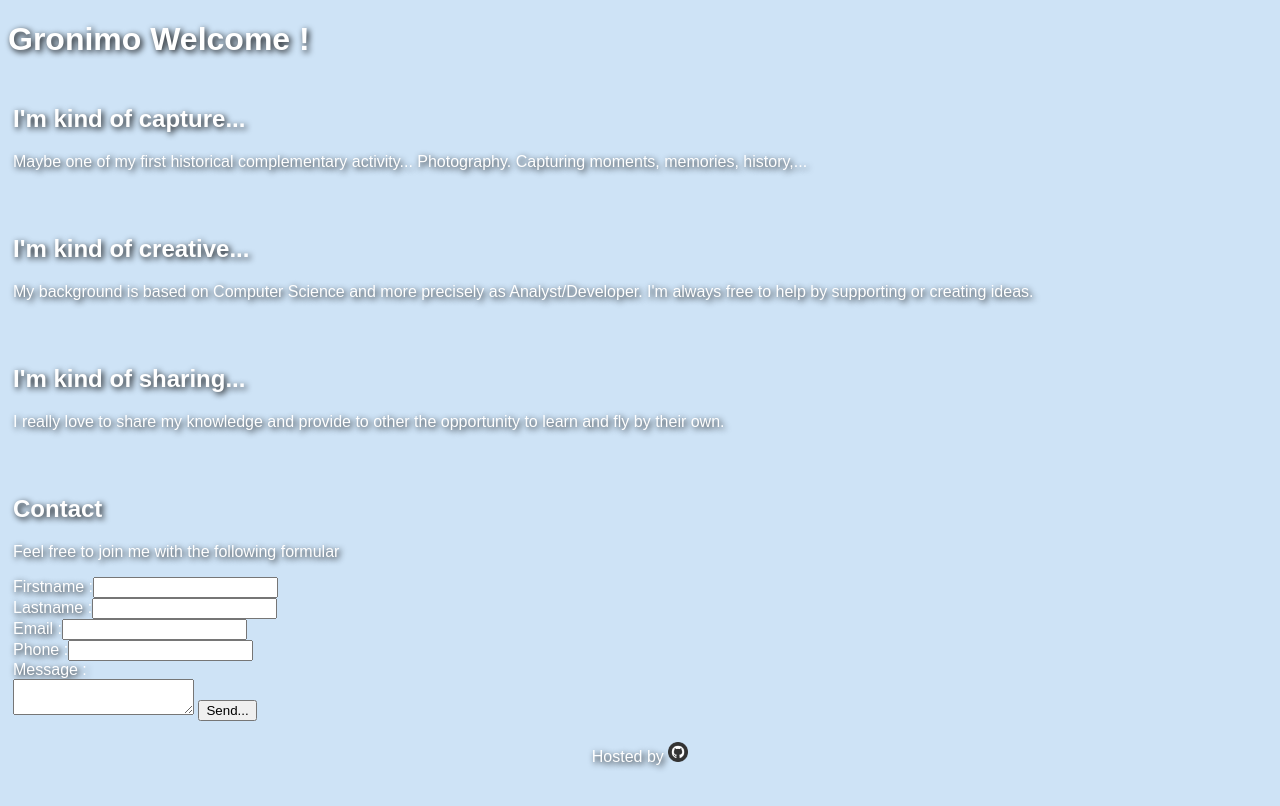
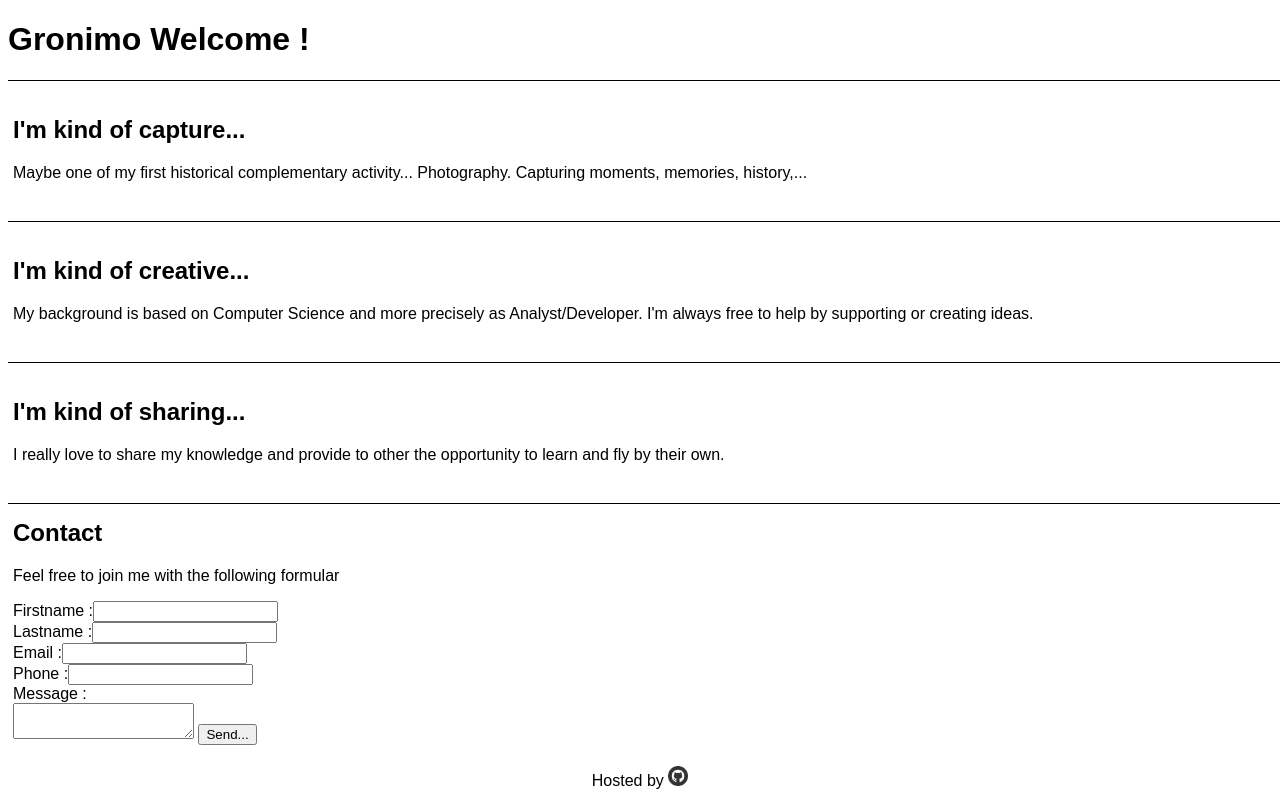
Before and after one commit to jvervier/jvervier.github.io, a plain HTML site: page index.html in a window 1280 px wide. Drawn offline with Linux system fonts and the light colour scheme.

Commit message:
simplify the look

```diff
--- a/index.html
+++ b/index.html
@@ -17,8 +17,8 @@
 	<li class="titleSection">
 		<h2 class="animated"><span class="animated"><img src="img/arrow_title.png" /></span>I'm kind of sharing...</h2>
 		<p>I really love to share my knowledge and provide to other the opportunity to learn and fly by their own.</p>
-	</li class="titleSection">
-	<li>
+	</li>
+	<li id="contact">
 		<h2>Contact</h2>
 		<p>Feel free to join me with the following formular</p>
 		<form>
--- a/style.css
+++ b/style.css
@@ -1,8 +1,5 @@
 body {
 	font-family: "arial", Serif;
-	background-color: #CEE3F6;
-	color: white;
-	text-shadow: 2px 2px 6px #000000;
 }
 
 ul {
@@ -13,10 +10,11 @@ ul {
 
 li {
 	float:left;
-	min-height: 120px;
+	min-height: 130px;
 	width: 100%;
 	margin: 0px;
 	padding: 5px;
+	border-top: 0.5px solid black;
 }
 
 footer {
@@ -24,6 +22,10 @@ footer {
 	min-height: 50px;
 	width: 100%;
 	text-align: center;
+}
+
+h2 {
+	margin-top: 30px;
 }
 
 h2 span {
@@ -45,10 +47,12 @@ footer img {
 	background-position: left top;*/
 }
 
-#titleSection {
-	position: relative;
-	height: 20px;
-	width: 300px;
+#contact {
+
+}
+
+#contact h2 {
+	margin-top: 10px;
 }
 
 @keyframes bounce {
```
